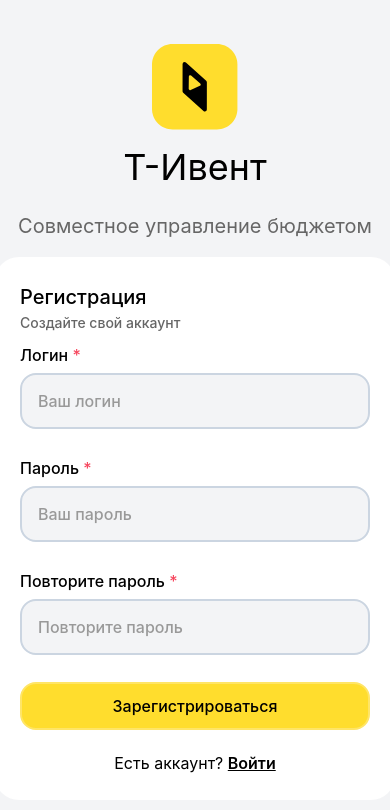
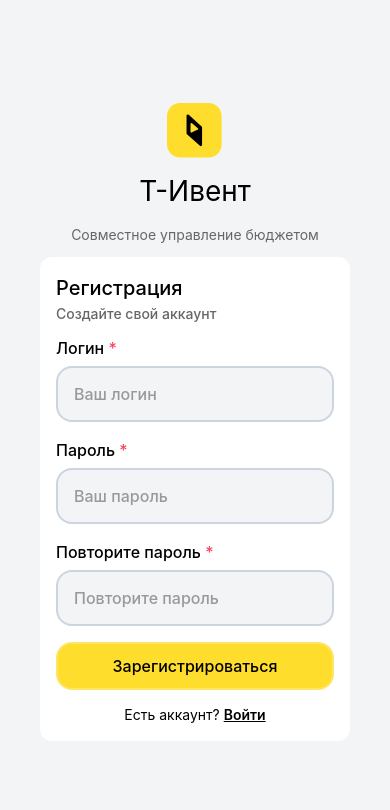
Before and after one commit to MaximBri/t-bank, a React (Vite) app in the folder frontend/: page /register in a window 390 px wide. Shown: the top 810 px of the page. Built offline with nearby package versions, Linux system fonts and the light colour scheme.

Commit message:
style(auth): адаптированы страницы авторизации и регистрации под мобильные устройства

```diff
--- a/frontend/src/features/sign-in-by-credentials/ui/SignInForm.tsx
+++ b/frontend/src/features/sign-in-by-credentials/ui/SignInForm.tsx
@@ -87,17 +87,17 @@ export const SignInForm = ({ onSubmit = defaultSubmit }: SignInFormProps) => {
     return (
         <FormProvider {...methods}>
             <form
-                className="flex w-[400px] flex-col gap-[10px] rounded-[24px] bg-secondary p-[25px]"
+                className="flex w-[310px] sm:w-[400px] flex-col gap-[10px] rounded-[12px] sm:rounded-[24px] bg-secondary p-[16px] sm:p-[25px]"
                 onSubmit={submitForm}
             >
-                <div className="gap-[10px]">
-                    <h3 className="font-inter text-[20px] font-medium text-primary">Вход</h3>
+                <div className="flex flex-col sm:gap-[10px]">
+                    <p className="font-inter text-[20px] font-medium text-primary">Вход</p>
                     <p className="font-inter text-[14px] font-medium text-muted">
                         Войдите в свой аккаунт
                     </p>
                 </div>
 
-                <div className="flex flex-col gap-[27px]">
+                <div className="flex flex-col gap-[16px] sm:gap-[27px]">
                     {signInFields.map((field) => (
                         <TextField key={field.name} {...field} />
                     ))}
@@ -107,7 +107,7 @@ export const SignInForm = ({ onSubmit = defaultSubmit }: SignInFormProps) => {
                         </p>
                     ) : null}
 
-                    <div className="flex flex-col items-center justify-center gap-[21px]">
+                    <div className="flex flex-col items-center justify-center gap-[14px] sm:gap-[27px]">
                         <button
                             type="submit"
                             disabled={isSubmitting}
@@ -115,7 +115,7 @@ export const SignInForm = ({ onSubmit = defaultSubmit }: SignInFormProps) => {
                         >
                             {isSubmitting ? 'Отправка...' : 'Войти'}
                         </button>
-                        <p className="font-inter">
+                        <p className="text-[14px] sm:text-[16px] font-inter">
                             Нет аккаунта?{' '}
                             <Link to={APP_ROUTES.REGISTER} replace className="font-semibold underline">
                                 Зарегистрироваться
--- a/frontend/src/features/sign-up-by-credentials/ui/SignUpForm.tsx
+++ b/frontend/src/features/sign-up-by-credentials/ui/SignUpForm.tsx
@@ -93,17 +93,17 @@ export const SignUpForm = ({ onSubmit = defaultSubmit }: SignUpFormProps) => {
   return (
     <FormProvider {...methods}>
       <form
-        className="flex w-[400px] flex-col gap-[10px] rounded-[24px] bg-secondary p-[25px]"
+        className="flex w-[310px] sm:w-[400px] flex-col gap-[12px] rounded-[12px] sm:rounded-[24px] bg-secondary p-[16px] sm:p-[25px]"
         onSubmit={submitForm}
       >
-        <div className="gap-[10px]">
-          <h3 className="font-inter text-[20px] font-medium text-primary">Регистрация</h3>
+        <div>
+          <p className="font-inter text-[20px] font-medium text-primary">Регистрация</p>
           <p className="font-inter text-[14px] font-medium text-muted">
             Создайте свой аккаунт
           </p>
         </div>
 
-        <div className="flex flex-col gap-[27px]">
+        <div className="flex flex-col gap-[16px] sm:gap-[27px]">
           {signUpFields.map((field) => (
             <TextField key={field.name} {...field} />
           ))}
@@ -113,7 +113,7 @@ export const SignUpForm = ({ onSubmit = defaultSubmit }: SignUpFormProps) => {
               </p>
           ) : null}
 
-          <div className="flex flex-col items-center justify-center gap-[21px]">
+          <div className="flex flex-col items-center justify-center gap-[14px] sm:gap-[21px]">
             <button
                 type="submit"
                 disabled={isSubmitting}
@@ -121,7 +121,7 @@ export const SignUpForm = ({ onSubmit = defaultSubmit }: SignUpFormProps) => {
             >
               {isSubmitting ? 'Отправка...' : 'Зарегистрироваться'}
             </button>
-            <p className="font-inter">
+            <p className="text-[14px] sm:text-[16px] font-inter">
               Есть аккаунт?{' '}
               <Link to={APP_ROUTES.LOGIN} replace className="font-semibold underline">
                 Войти
--- a/frontend/src/shared/ui/LogoWithForm.tsx
+++ b/frontend/src/shared/ui/LogoWithForm.tsx
@@ -6,11 +6,12 @@ type LogoWithFormProps = {
 
 export const LogoWithForm = ({ children }: LogoWithFormProps) => {
     return (
-        <div className="flex gap-[16px] flex-col items-center">
+        <div className="flex gap-[12px] sm:gap-[16px] flex-col items-center">
             <div className="flex flex-col items-center">
-                <img src="/logo.svg" alt="Logo" width="86px" height="86px"/>
-                <h2 className="mt-[10px] mb-[17px] font-inter text-[36px] text-primary">Т-Ивент</h2>
-                <p className="text-[20px] text-muted">Совместное управление бюджетом</p>
+                <img src="/logo.svg" alt="Logo" width="86px" height="86px"
+                     className="sm:w-[86px] sm:h-[86px] w-[55px] h-[55px]"/>
+                <p className="mt-[12px] mb-[12px] text-[28px] sm:mt-[10px] sm:mb-[17px] font-inter sm:text-[36px] text-primary">Т-Ивент</p>
+                <p className="text-[14px] sm:text-[20px] text-muted">Совместное управление бюджетом</p>
             </div>
 
             {children}
--- a/frontend/src/shared/ui/form-fields/BaseField.tsx
+++ b/frontend/src/shared/ui/form-fields/BaseField.tsx
@@ -108,7 +108,7 @@ export const BaseField = <
             {errorMessage ? (
               <span
                 id={ariaDescribedBy}
-                className="absolute left-0 top-full mt-1 text-sm text-error"
+                className="absolute left-0 top-full mt-0 sm:mt-1 text-[10px] sm:text-sm text-error"
                 role="alert"
               >
                 {errorMessage}
```
Also changed, not shown: 1 other file (tests, documents, lock files or other folders).
